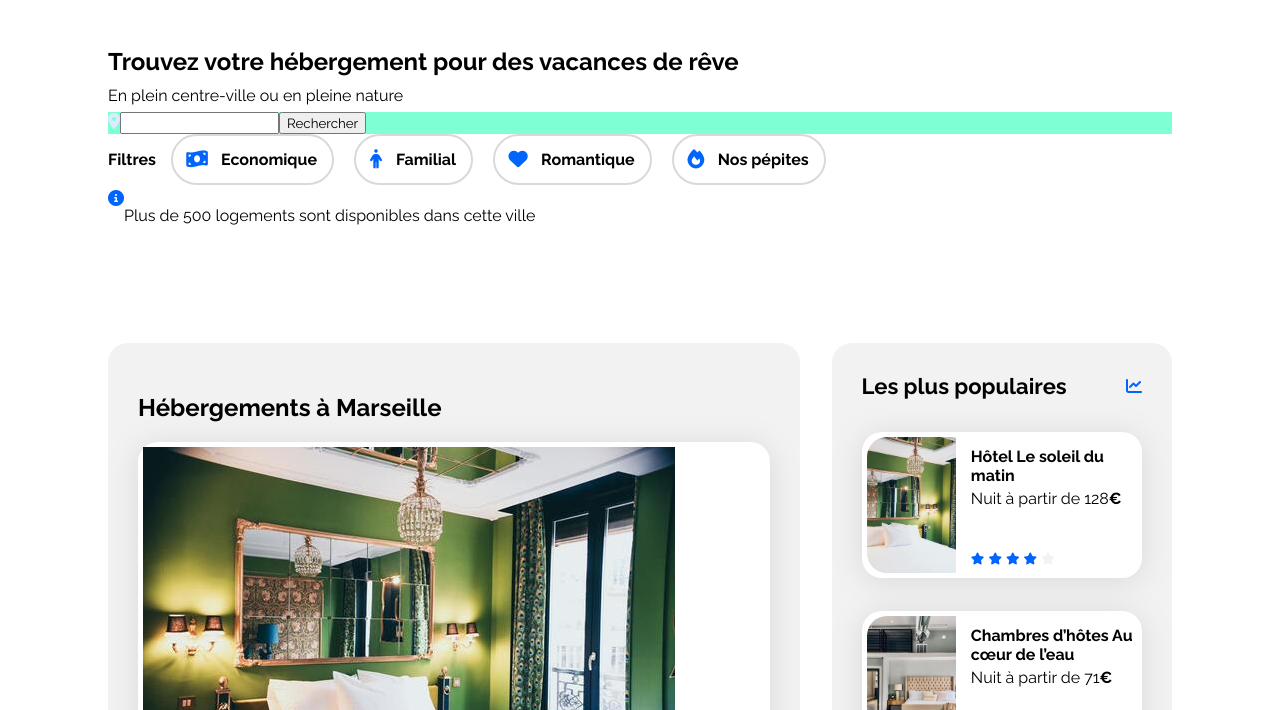
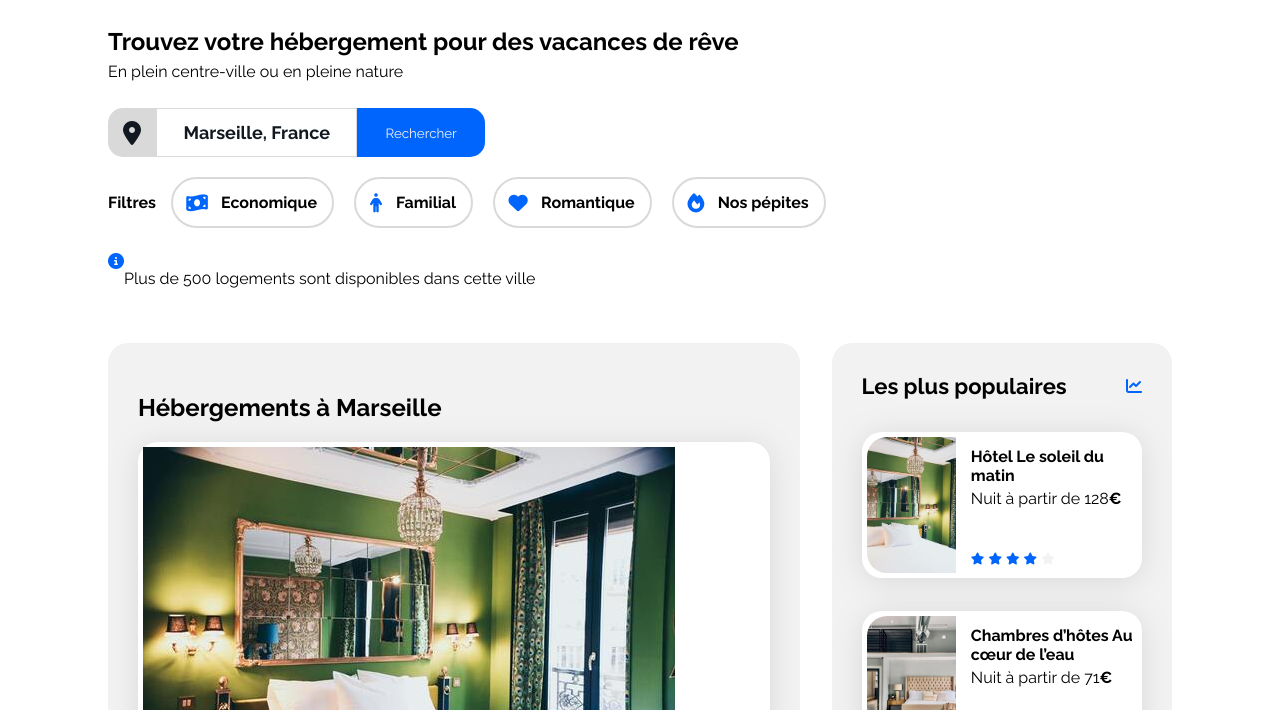
Before and after one commit to cdouziech/Projet2, a plain HTML site: page index.html in a window 1280 px wide. Shown: the part 90-800 px from the top of the page. Drawn offline with Linux system fonts and the light colour scheme.

Commit message:
search bar update

```diff
--- a/css/style.css
+++ b/css/style.css
@@ -31,7 +31,10 @@ main {
 .info {
     width: 1,340px;
     height: 281px;
-
+    display: flex;
+    align-items:flex-start;
+    flex-direction: column;
+    gap: 20px;
 }
 
 .navbar {
@@ -72,13 +75,39 @@ main {
 
 .search-bar{
     display: flex;
-    background-color: aquamarine;
+    align-items: center;
+
+    height: 49px;
+    width: 377px;
 }
 
+.search-button{
+    background-color: #0065FC;
+    color:#F2F2F2;
+    border-radius: 0px 15px 15px 0px;
+    border: none;
+    height: inherit;
+    width: 132px;
+}
+.search-button:hover{
+    cursor:pointer;
+}
+.map-input{
+    width:195px;
+    border: #D9D9D9 solid 1px;
+    height: 92%;
+    text-align: center;
+    font-weight: bold;
+    font-size: large;
+}
+
+.map-input::placeholder{
+    font-weight: bold;
+    color: #121820;
+}
 .filtres-container{
     display: flex;
     font-weight: bold;
-
 }
 .filtres{
     display: flex;
@@ -120,7 +149,14 @@ body {
 }
 
 .info-text {
-    line-height: 0px;
+    text-align: start;
+}
+.info-text h2{
+    margin: 0;
+    padding: 0;
+}
+.info-text p{
+    line-height: 0;
 }
 .main-container {
     width: 100%;
@@ -140,9 +176,18 @@ a {
     color: inherit;
     text-decoration: none;
 }
+.map-logo-container{
+    height:inherit;
+    width: 50px;
+    border-radius: 15px 0 0 15px;
+    display:flex ;
+    justify-content: center;
+    align-items: center;
+    background-color: #D9D9D9;
+}
 #map-logo {
-
-    color: #DEEBFF;
+    transform: scale(150%);
+    color: #121820;
 }
 .section-title {
     margin: 0;
--- a/index.html
+++ b/index.html
@@ -27,16 +27,22 @@
             </nav>
         </header>
         <main>
+
             <div class="info">
-                <h2>Trouvez votre hébergement pour des vacances de rêve</h2>
-                <p class="info-text"">En plein centre-ville ou en pleine nature</p>
-                <section class="search-bar">
+
+                <section class="info-text">
+                    <h2>Trouvez votre hébergement pour des vacances de rêve</h2>
+                    <p>En plein centre-ville ou en pleine nature</p>
+                </section>
+
+                <form class="search-bar">
                     <div class="map-logo-container">
                         <i id="map-logo"class="fa-solid fa-location-dot"></i>
                     </div>
-                    <input type="text" class="map-place">
+                    <input type="text" class="map-input" placeholder="Marseille, France">
                     <button class="search-button">Rechercher</button>
-                </section>
+                </form>
+
                 <section class="filtres-container">
                     <p>Filtres</p>
                     <div class="filtres">
@@ -46,10 +52,12 @@
                         <div class="filtre-item"><i id="filtres-icon" class="fa-solid fa-fire"></i>Nos pépites</div>
                     </div>
                 </section>
+
                 <section class="info-nombre-logements">
                     <i class="fa-solid fa-circle-info"></i>
                     <p>Plus de 500 logements sont disponibles dans cette ville</p>
                 </section>
+
             </div>
             <div id="hébergement" class="hebergements-and-populaires">
                 <section class="hebergements">
```
